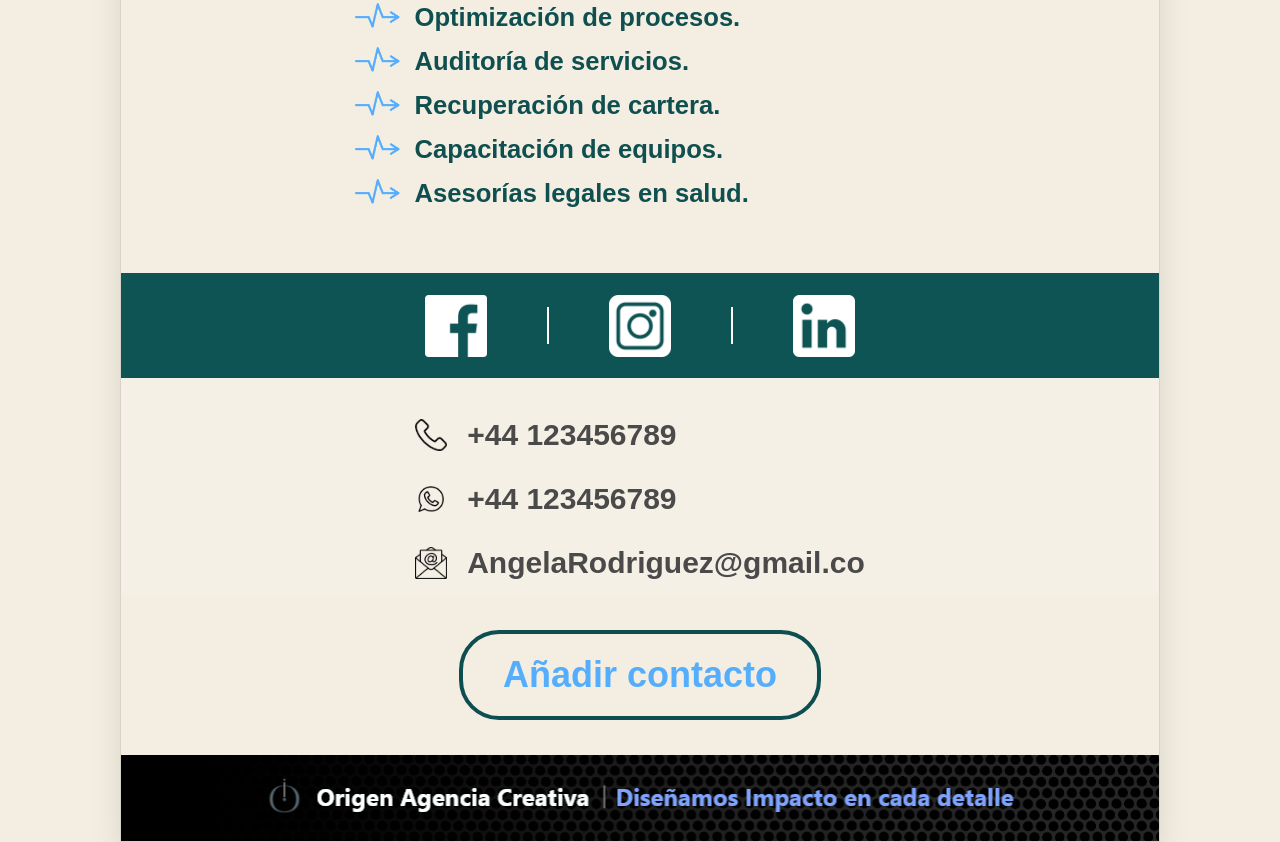
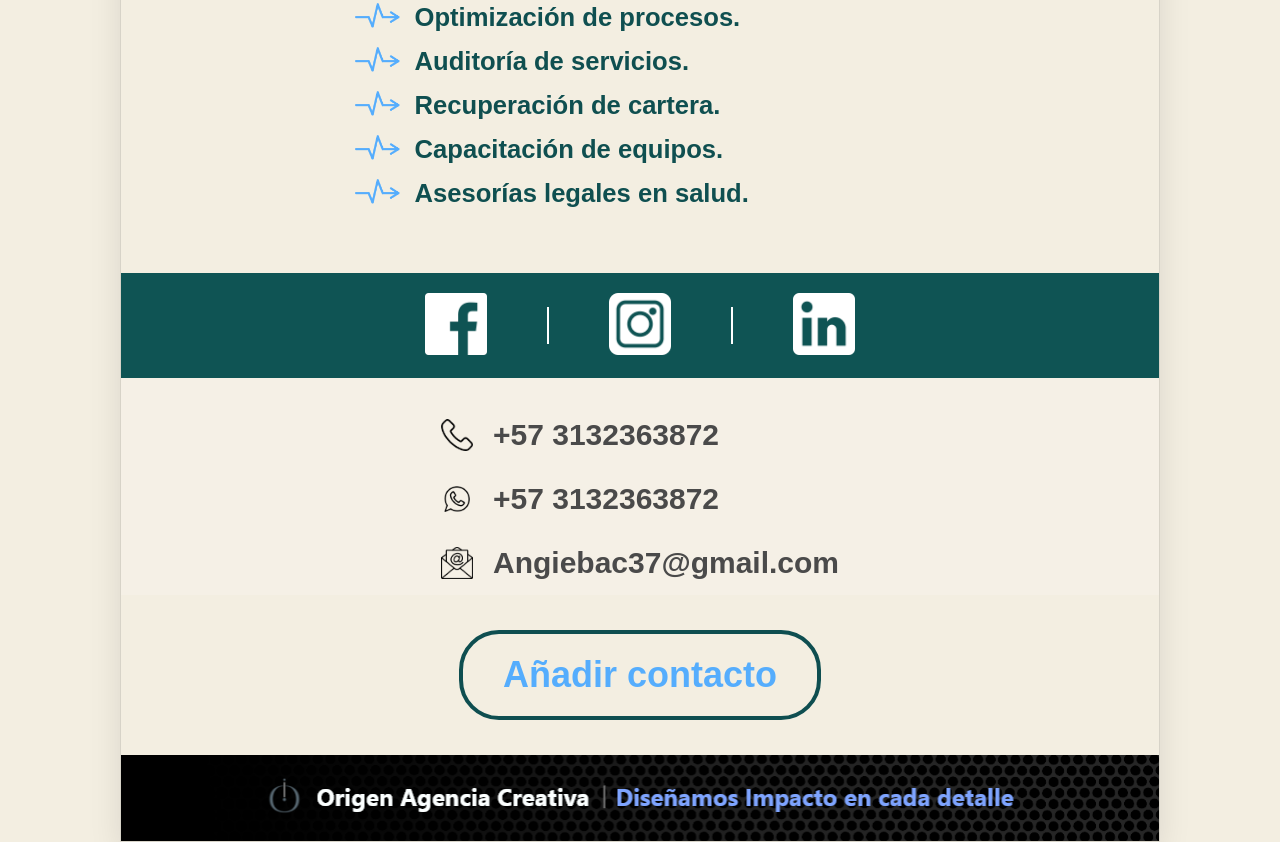
Before and after one commit to Jesr2104/DigitalBusinessCard-AngelaRodriguez, a plain HTML site: page index.html in a window 1280 px wide. Shown: the part 1033-1875 px from the top of the page. Drawn offline with Linux system fonts and the light colour scheme.

Commit message:
Add files via upload

```diff
--- a/index.html
+++ b/index.html
@@ -399,26 +399,32 @@
         </div>
 
         <div class="social-banner">
-            <img src="facebook-blanco.png" alt="Facebook">
+            <a href="https://www.facebook.com">
+                <img src="facebook-blanco.png" alt="Facebook">
+            </a>
             <div class="separator"></div>
-            <img src="instagram-blanco.png" alt="Instagram">
+            <a href="https://www.instagram.com/angyemanoella?igsh=MWM4Z3AweWx3cHJsbQ==">
+                <img src="instagram-blanco.png" alt="Instagram">
+            </a>
             <div class="separator"></div>
-            <img src="linkedin-blanco.png" alt="LinkedIn">
+            <a href="https://www.linkedin.com/in/angela-manuela-rodriguez-ramos-668a5969/">
+                <img src="linkedin-blanco.png" alt="LinkedIn">
+            </a>
         </div>
 
         <div class="center-wrapper">
             <div class="contact-info">
                 <div class="contact-item">
                     <img src="phone.png" alt="Teléfono">
-                    <span class="contact-text">+44 123456789</span>
+                    <span class="contact-text">+57 3132363872</span>
                 </div>
                 <div class="contact-item">
                     <img src="whatsapp.png" alt="WhatsApp">
-                    <span class="contact-text">+44 123456789</span>
+                    <span class="contact-text">+57 3132363872</span>
                 </div>
                 <div class="contact-item">
                     <img src="email.png" alt="Correo">
-                    <span class="contact-text">AngelaRodriguez@gmail.co</span>
+                    <span class="contact-text">Angiebac37@gmail.com</span>
                 </div>
             </div>
         </div>
@@ -436,11 +442,6 @@
                     <img src="origen-link.png" alt="Logo centrado" class="center-image">
                 </a>
             </div>
-            <!-- <img src="background-origen.png" alt="Fondo del banner" class="banner-image">
-
-            <a href="https://ww.origen.com" class="banner-link" target="_blank">
-                <img src="origen-link.png" alt="Logo centrado" class="center-image">
-            </a> -->
         </div>
 
     </div>
```
